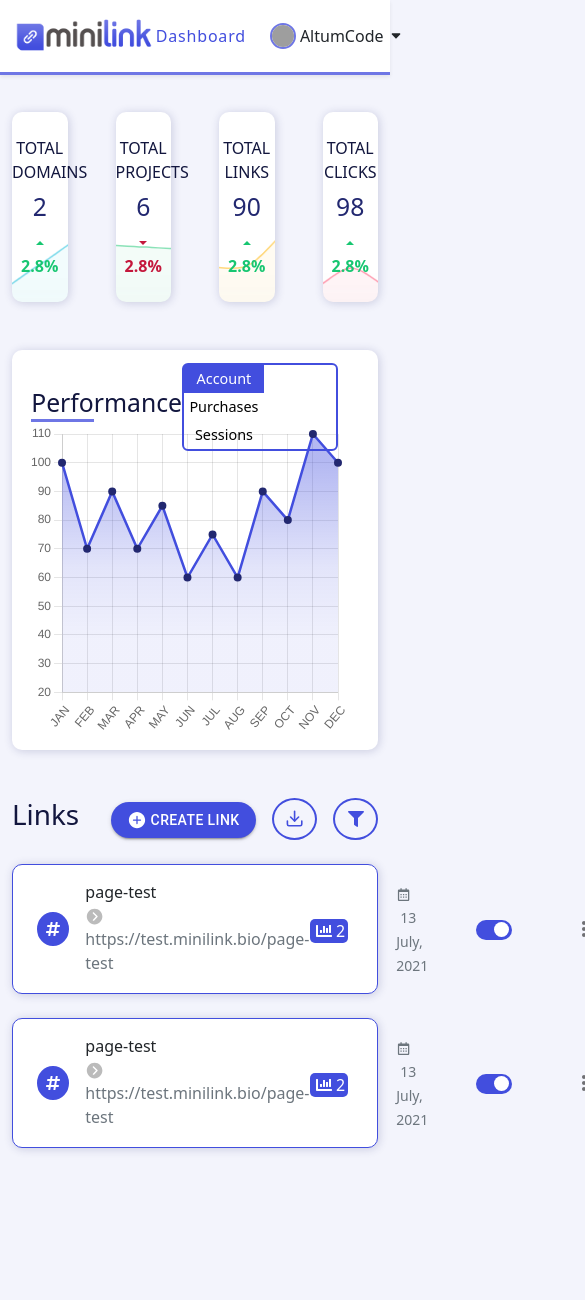
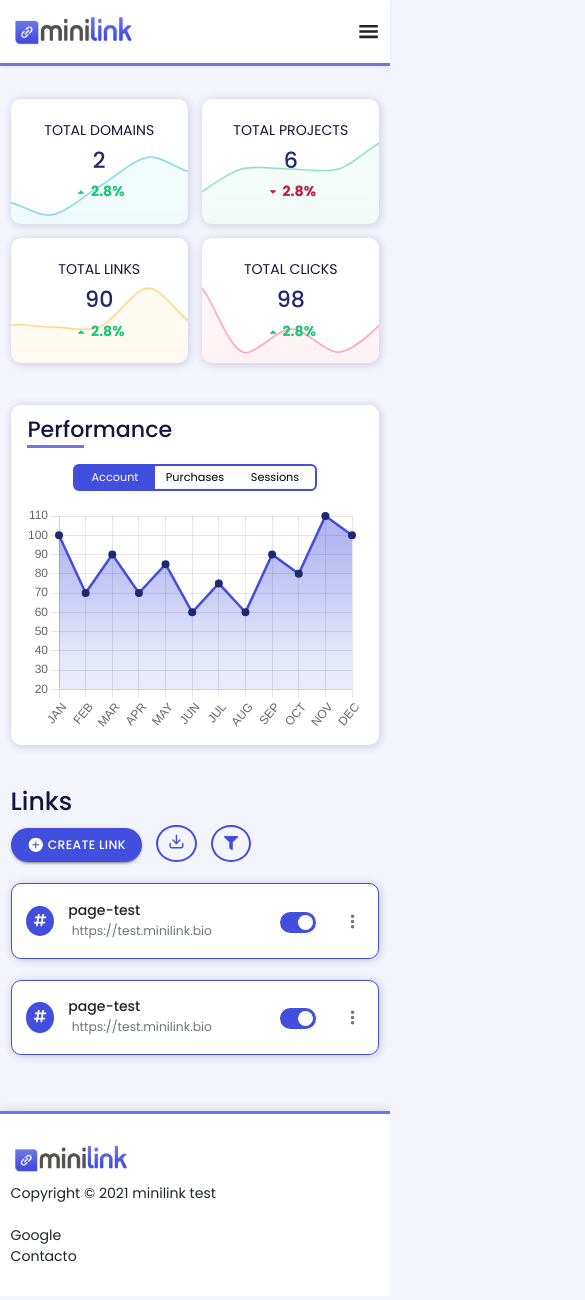
Before and after one commit to sameershaikh55/CRM, a React (Create React App) app: page / in a window 390 px wide. Shown: the top 1300 px of the page, 585 px wide, since content can reach past the window. Built offline with nearby package versions, Linux system fonts and the light colour scheme; grey boxes are pictures that could not be loaded.

Commit message:
all done footer remaining

```diff
--- a/src/components/ChartSec.jsx
+++ b/src/components/ChartSec.jsx
@@ -208,16 +208,16 @@ const ChartSec = () => {
 		<div className="chart_container mt-5">
 			<div className="page_container">
 				<div className="container-fluid">
-					<div className="charts bg-white px-3">
+					<div className="charts bg-white ps-3 pe-1 ps-sm-2 pe-sm-2 ps-md-3 pe-md-3">
 						<div className="charts_btn w-100">
-							<div className="d-flex justify-content-between align-items-center w-100">
+							<div className="d-flex flex-column flex-md-row justify-content-between align-md-items-center w-100">
 								<div>
 									<h2>
 										<span className="borderBottom">Perfo</span>
 										rmance
 									</h2>
 								</div>
-								<div className="btn_container">
+								<div className="btn_container mt-3 mt-md-0 align-self-center">
 									<button
 										className={`${bigChartData === "data1" && "active_btn"}`}
 										onClick={() => setBgChartData("data1")}
--- /dev/null
+++ b/src/components/Footer.jsx
@@ -0,0 +1,46 @@
+import React from "react";
+import { NavLink } from "react-router-dom";
+
+// IMPORTS
+import logo from "../assets/logo.png";
+
+const Footer = () => {
+	return (
+		<footer className="footer">
+			<div className="container">
+				<div className="row">
+					<div className="col-12 col-sm-6 mb-4 mb-sm-0">
+						<div className="mb-2">
+							<NavLink to="/">
+								<img src={logo} alt="" className="logo" />
+							</NavLink>
+						</div>
+
+						<div>Copyright © 2021 minilink test</div>
+					</div>
+
+					<div className="col-12 col-sm-6">
+						<a
+							className="text-decoration-none text-dark"
+							href="https://google.com"
+							target="_blank"
+						>
+							Google
+						</a>
+						<br />
+						<a
+							className="text-decoration-none text-dark"
+							href="https://minilink.bio/"
+							target="_blank"
+						>
+							Contacto
+						</a>
+						<br />
+					</div>
+				</div>
+			</div>
+		</footer>
+	);
+};
+
+export default Footer;
--- a/src/components/Header.jsx
+++ b/src/components/Header.jsx
@@ -10,6 +10,7 @@ import { BsLink45Deg } from "react-icons/bs";
 import { FaProjectDiagram } from "react-icons/fa";
 import { GrPlan } from "react-icons/gr";
 import { BiCodeAlt, BiLogIn } from "react-icons/bi";
+import { GiHamburgerMenu } from "react-icons/gi";
 
 const Header = () => {
 	const [nestedNav, setNestedNav] = useState(false);
@@ -19,9 +20,14 @@ const Header = () => {
 				<div className="container-fluid">
 					<div className="d-flex align-items-center justify-content-between">
 						<div className="logo_container">
-							<img src={logo} alt="logo" />
+							<NavLink to="/">
+								<img src={logo} alt="logo" />
+							</NavLink>
 						</div>
-						<div className="d-flex align-items-center">
+						<div className="d-block d-md-none">
+							<GiHamburgerMenu fontSize="1.5rem" />
+						</div>
+						<div className="d-none d-md-flex align-items-center">
 							<NavLink
 								to=""
 								className="text-decoration-none mainColor nav_link"
--- a/src/components/LinksSec.jsx
+++ b/src/components/LinksSec.jsx
@@ -91,7 +91,7 @@ const LinksSec = () => {
 		<div className="links_container mt-5">
 			<div className="page_container">
 				<div className="container-fluid">
-					<div className="d-flex justify-content-between align-items-center">
+					<div className="d-flex flex-column flex-md-row justify-content-between align-md-items-center">
 						<h1 className="dark">Links</h1>
 						<div className="links_btn_container d-flex">
 							<div>
@@ -114,7 +114,7 @@ const LinksSec = () => {
 						{[1, 1].map((prev) => {
 							return (
 								<div className="col-12 mt-4">
-									<div className="linkRow ps-4 pe-3 py-3">
+									<div className="linkRow ps-3 pe-1 ps-md-4 pe-md-3 py-3">
 										<div className="d-flex justify-content-between align-items-center">
 											<div className="d-flex align-items-center">
 												<div className="hastageIcon rounded-circle me-3">
@@ -122,30 +122,31 @@ const LinksSec = () => {
 												</div>
 												<div>
 													<h6 className="mb-0">page-test</h6>
-													<div className="text-secondary">
+													<div className="elipsesLink text-secondary small d-flex align-items-center mt-1">
 														<IoIosArrowDroprightCircle
 															color="#bbbbbb"
 															fontSize="1.2rem"
+															className="me-1"
 														/>{" "}
 														https://test.minilink.bio/page-test
 													</div>
 												</div>
 											</div>
-											<div className="d-flex align-items-center">
-												<div className="graphNumber mt-1 d-flex align-items-center">
+											<div className="d-flex align-items-center small">
+												<div className="graphNumber mt-1 d-none d-md-flex align-items-center">
 													<FaChartBar className="me-1" /> 2
 												</div>
-												<div className="d-fex align-items-center ms-5 text-secondary">
+												<div className="d-none d-md-flex align-items-center ms-5 text-secondary">
 													<BiCalendar fontSize="0.95rem" />
 													<span className="small ms-1 mb-0">13 July, 2021</span>
 												</div>
-												<div className="ms-5">
+												<div className="ms-3 ms-md-5">
 													<label className="switch">
 														<input type="checkbox" defaultChecked />
 														<span className="slider round"></span>
 													</label>
 												</div>
-												<div className="ms-5">
+												<div className="ms-3 ms-md-5">
 													<IconButton
 														aria-label="more"
 														aria-controls="long-menu"
--- a/src/components/States.jsx
+++ b/src/components/States.jsx
@@ -30,11 +30,14 @@ const States = () => {
 		<div className="states_container">
 			<div className="page_container">
 				<div className="container-fluid">
-					<div className="row gx-5">
+					<div className="row gx-3 gx-sm-3 gx-md-4 gx-lg-5">
 						{data.map((prev, i) => {
 							const { t, a, p } = prev;
 							return (
-								<div key={i} className="upper_card col-3 text-center">
+								<div
+									key={i}
+									className="upper_card mt-3 mt-sm-0 col-6 col-sm-3 text-center"
+								>
 									<div className="states_card bg-white py-4">
 										<p className="title mb-0 text-uppercase">{t}</p>
 										<h2 className="my-2">{a}</h2>
--- a/src/pages/Dashboard.jsx
+++ b/src/pages/Dashboard.jsx
@@ -5,6 +5,7 @@ import Header from "../components/Header";
 import States from "../components/States";
 import ChartSec from "../components/ChartSec";
 import LinksSec from "../components/LinksSec";
+import Footer from "../components/Footer";
 
 const Dashboard = () => {
 	return (
@@ -13,6 +14,7 @@ const Dashboard = () => {
 			<States />
 			<ChartSec />
 			<LinksSec />
+			<Footer />
 		</>
 	);
 };
--- a/src/style/style.css
+++ b/src/style/style.css
@@ -1,12 +1,51 @@
+@import url("https://fonts.googleapis.com/css2?family=Poppins:ital,wght@0,100;0,200;0,300;0,400;0,500;0,600;0,700;0,800;1,900&display=swap");
 * {
   padding: 0%;
   margin: 0%;
   -webkit-box-sizing: border-box;
           box-sizing: border-box;
+  font-family: "Poppins", sans-serif;
 }
 
-body {
-  height: 200vh;
+html {
+  width: 100%;
+  font-size: 100%;
+}
+
+@media screen and (max-width: 992px) {
+  html {
+    font-size: 100%;
+  }
+}
+
+@media screen and (max-width: 668px) {
+  html {
+    font-size: 92%;
+  }
+}
+
+@media screen and (max-width: 575px) {
+  html {
+    font-size: 90%;
+  }
+}
+
+@media screen and (max-width: 475px) {
+  html {
+    font-size: 88%;
+  }
+}
+
+@media screen and (max-width: 380px) {
+  html {
+    font-size: 86%;
+  }
+}
+
+@media screen and (max-width: 280px) {
+  html {
+    font-size: 80%;
+  }
 }
 
 .page_container {
@@ -70,7 +109,7 @@ body {
   background-color: #fff;
   -webkit-box-shadow: 1px 1px 10px rgba(34, 40, 112, 0.2);
           box-shadow: 1px 1px 10px rgba(34, 40, 112, 0.2);
-  width: 200px;
+  width: 210px;
   border-radius: 8px;
   padding-left: 1.2rem;
   padding-right: 1.2rem;
@@ -179,7 +218,7 @@ body {
   width: 80px;
   border: none;
   background: none;
-  font-size: 0.9rem;
+  font-size: 0.8rem;
   padding: 0.2rem 0rem;
 }
 
@@ -235,7 +274,7 @@ body {
   position: relative;
   display: inline-block;
   width: 36px;
-  height: 20.4px;
+  height: 21px;
   margin-top: 6px;
 }
 
@@ -290,4 +329,58 @@ body {
 .links_container .slider.round:before {
   border-radius: 50%;
 }
+
+.footer {
+  background-color: #fff;
+  margin-top: 6rem;
+  padding: 4rem 0rem;
+  -webkit-box-shadow: 1px 1px 10px rgba(34, 40, 112, 0.2);
+          box-shadow: 1px 1px 10px rgba(34, 40, 112, 0.2);
+  border-top: 3px solid #6e76e5;
+}
+
+.footer .logo {
+  width: 150px;
+  height: auto;
+}
+
+@media screen and (max-width: 768px) {
+  .header_container .logo_container img {
+    height: 35px;
+  }
+  .chart_container .charts {
+    height: 450px;
+  }
+  .chart_container .charts {
+    padding: 6.2rem 0rem 0.8rem;
+  }
+}
+
+@media screen and (max-width: 575px) {
+  .states_container {
+    padding-top: 6rem;
+  }
+  .chart_container .charts {
+    height: 340px;
+  }
+  .chart_container .charts .charts_btn {
+    padding: 0rem 1.2rem 0rem 1.2rem;
+  }
+  .links_container .elipsesLink {
+    text-overflow: ellipsis;
+    overflow: hidden;
+    width: 144px;
+    white-space: nowrap;
+  }
+  .links_container .switch {
+    margin-top: 2px;
+  }
+  .footer {
+    margin-top: 4rem;
+    padding: 2rem 0rem;
+  }
+  .footer .logo {
+    width: 120px;
+  }
+}
 /*# sourceMappingURL=style.css.map */
--- a/src/style/style.scss
+++ b/src/style/style.scss
@@ -1,11 +1,53 @@
+@import url("https://fonts.googleapis.com/css2?family=Poppins:ital,wght@0,100;0,200;0,300;0,400;0,500;0,600;0,700;0,800;1,900&display=swap");
+
 * {
 	padding: 0%;
 	margin: 0%;
 	box-sizing: border-box;
+	font-family: "Poppins", sans-serif;
 }
-body {
-	height: 200vh;
+
+html {
+	width: 100%;
+	font-size: 100%;
 }
+
+@media screen and (max-width: 992px) {
+	html {
+		font-size: 100%;
+	}
+}
+
+@media screen and (max-width: 668px) {
+	html {
+		font-size: 92%;
+	}
+}
+
+@media screen and (max-width: 575px) {
+	html {
+		font-size: 90%;
+	}
+}
+
+@media screen and (max-width: 475px) {
+	html {
+		font-size: 88%;
+	}
+}
+
+@media screen and (max-width: 380px) {
+	html {
+		font-size: 86%;
+	}
+}
+
+@media screen and (max-width: 280px) {
+	html {
+		font-size: 80%;
+	}
+}
+
 // GLOBAL START
 .page_container {
 	max-width: 1150px;
@@ -70,7 +112,7 @@ body {
 		left: -52%;
 		background-color: #fff;
 		box-shadow: 1px 1px 10px rgba(34, 40, 112, 0.2);
-		width: 200px;
+		width: 210px;
 		border-radius: 8px;
 		padding-left: 1.2rem;
 		padding-right: 1.2rem;
@@ -183,7 +225,7 @@ body {
 					width: 80px;
 					border: none;
 					background: none;
-					font-size: 0.9rem;
+					font-size: 0.8rem;
 					padding: 0.2rem 0rem;
 
 					&.active_btn {
@@ -241,7 +283,7 @@ body {
 		position: relative;
 		display: inline-block;
 		width: 36px;
-		height: 20.4px;
+		height: 21px;
 		margin-top: 6px;
 	}
 
@@ -297,3 +339,64 @@ body {
 	}
 }
 // LINKS END
+
+// FOOTER START
+.footer {
+	background-color: #fff;
+	margin-top: 6rem;
+	padding: 4rem 0rem;
+	box-shadow: 1px 1px 10px rgba(34, 40, 112, 0.2);
+	border-top: 3px solid #6e76e5;
+
+	.logo {
+		width: 150px;
+		height: auto;
+	}
+}
+// FOOTER END
+
+// MEDIA QUERIES START
+@media screen and (max-width: 998px) {
+}
+@media screen and (max-width: 768px) {
+	.header_container .logo_container img {
+		height: 35px;
+	}
+	.chart_container .charts {
+		height: 450px;
+	}
+	.chart_container .charts {
+		padding: 6.2rem 0rem 0.8rem;
+	}
+}
+@media screen and (max-width: 575px) {
+	.states_container {
+		padding-top: 6rem;
+	}
+	.chart_container .charts {
+		height: 340px;
+	}
+	.chart_container .charts .charts_btn {
+		padding: 0rem 1.2rem 0rem 1.2rem;
+	}
+	.links_container {
+		.elipsesLink {
+			text-overflow: ellipsis;
+			overflow: hidden;
+			width: 144px;
+			white-space: nowrap;
+		}
+		.switch {
+			margin-top: 2px;
+		}
+	}
+	.footer {
+		margin-top: 4rem;
+		padding: 2rem 0rem;
+
+		.logo {
+			width: 120px;
+		}
+	}
+}
+// MEDIA QUERIES END
```
Also changed, not shown: 1 other file (tests, documents, lock files or other folders).
